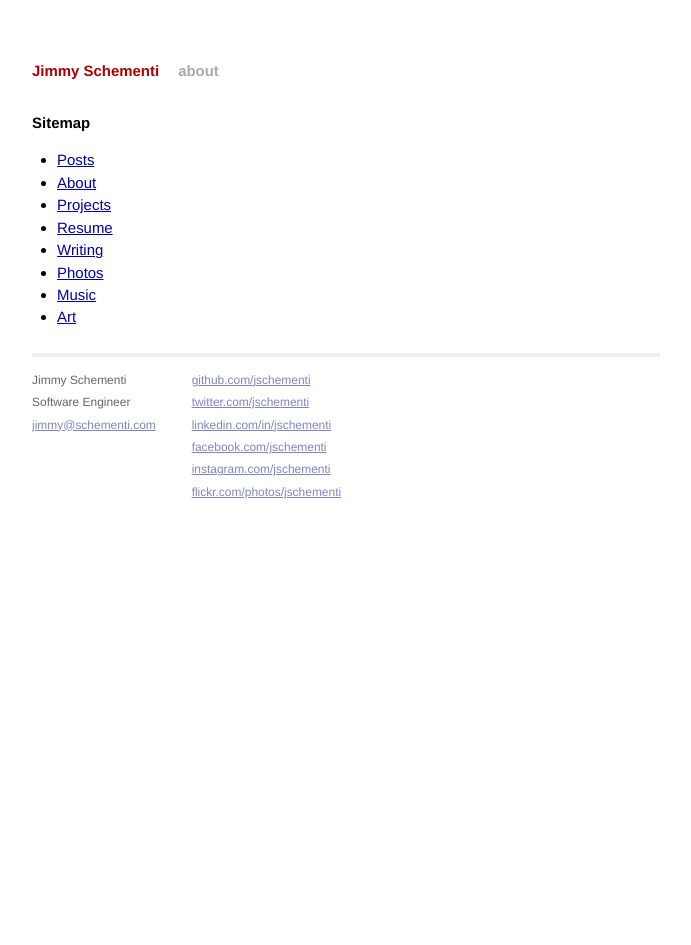
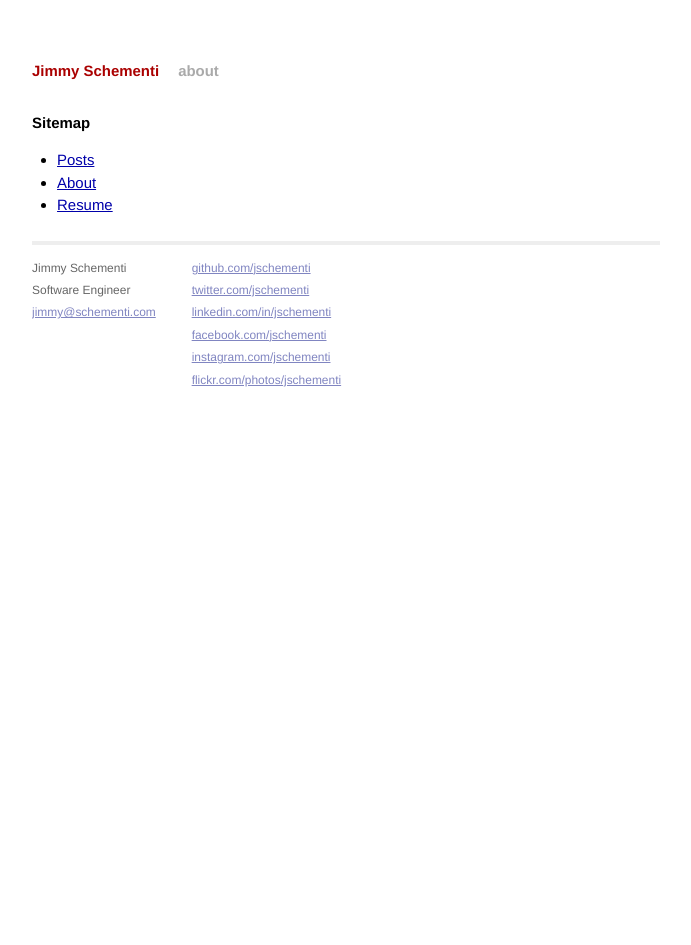
Before and after one commit to jschementi/jschementi.github.io, a Jekyll site: the page built from sitemap.md, in a window 1280 px wide. Shown: the whole page, without its empty margins (294-985 px from the left). Built offline with Jekyll 4.4.1, drawn with Linux system fonts in a browser that asks for light colours; Markdown is read by kramdown in place of the engine named in the settings.

Commit message:
Update sitemap

```diff
--- a/sitemap.md
+++ b/sitemap.md
@@ -5,9 +5,4 @@ title: Sitemap
 
 - [Posts](/)
 - [About](/about)
-- [Projects](/projects)
 - [Resume](/resume)
-- [Writing](/writing)
-- [Photos](/photos)
-- [Music](/music)
-- [Art](/art)
```
